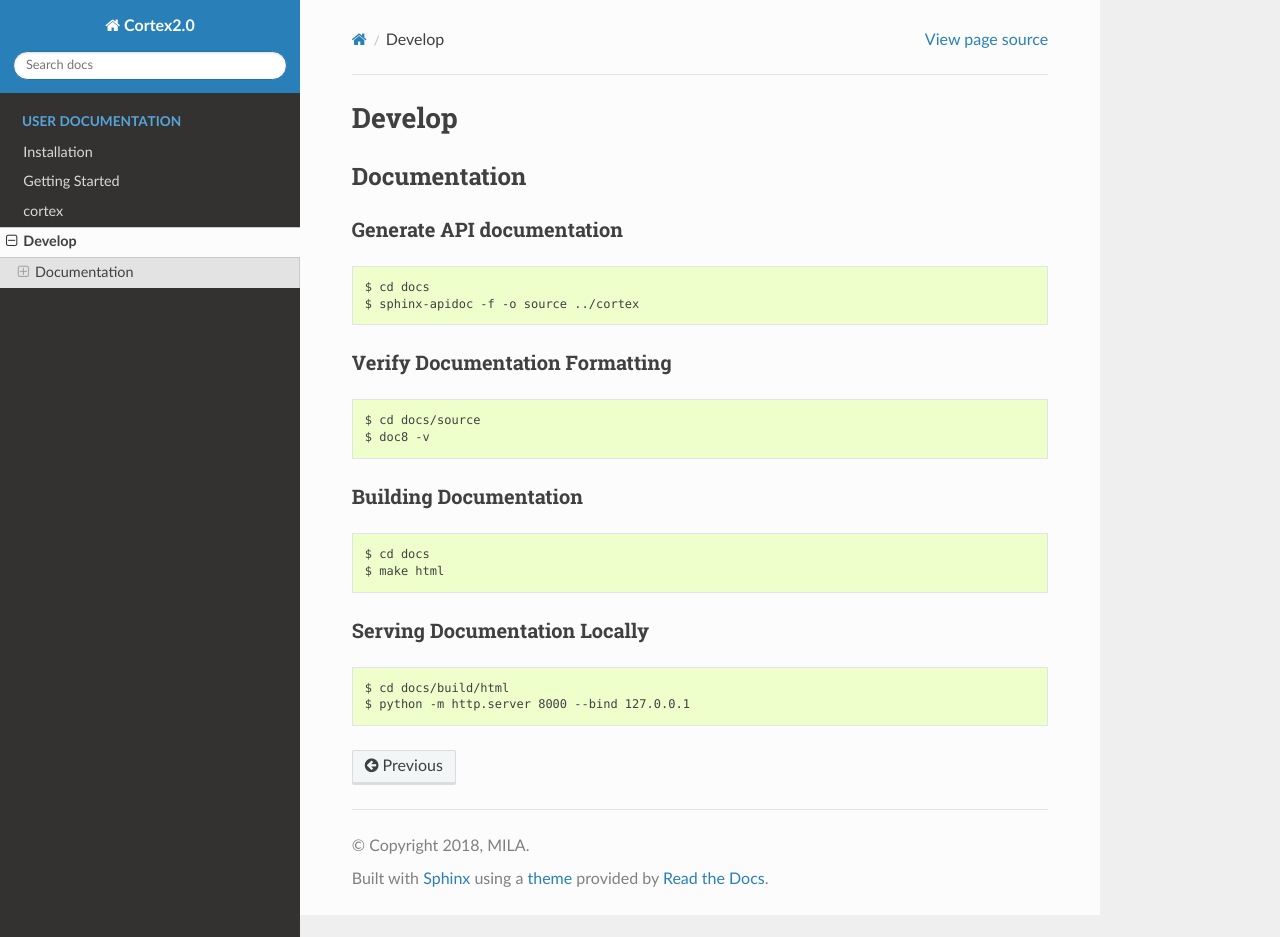
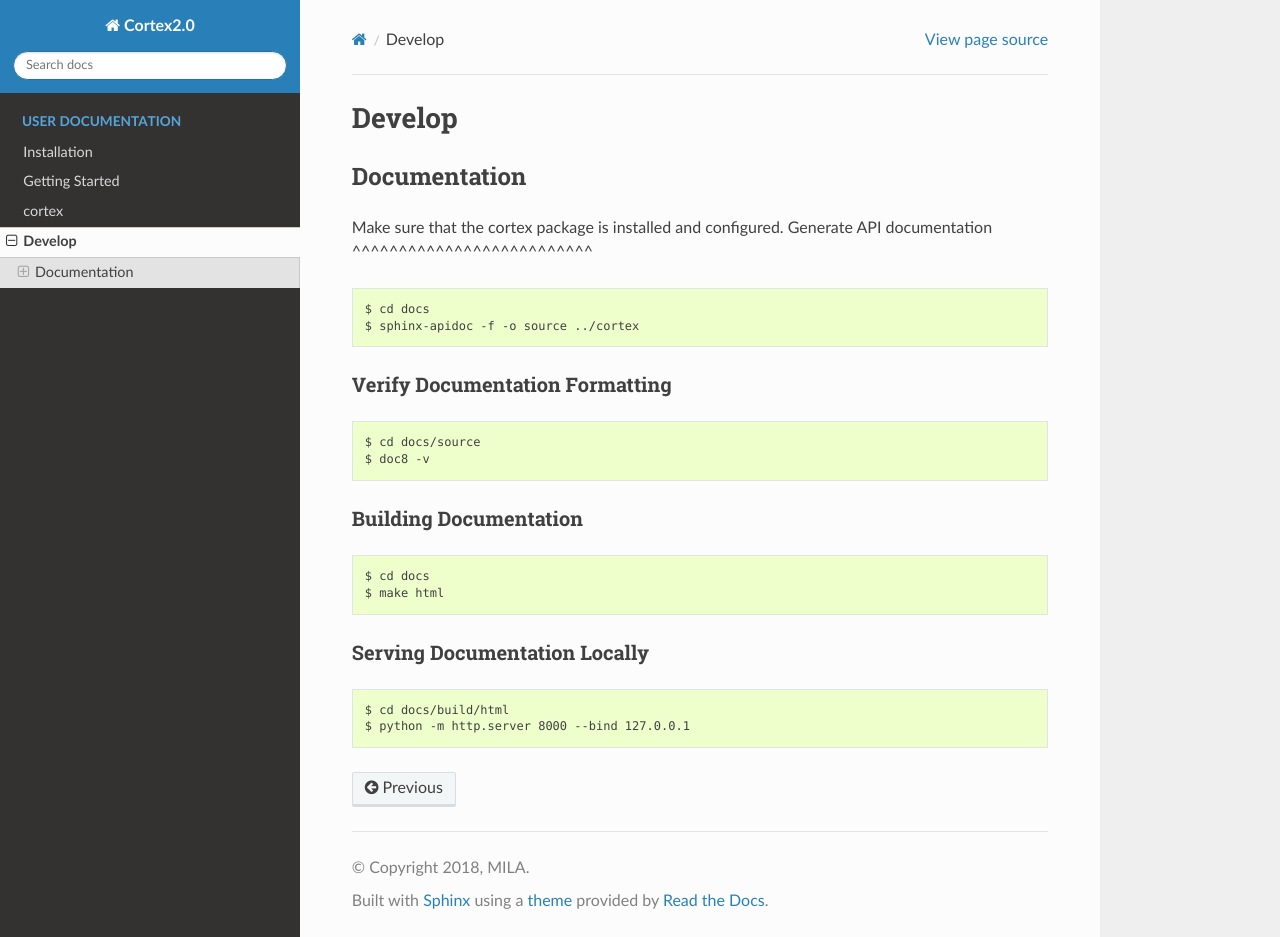
Before and after one commit to rdevon/cortex, a Sphinx documentation site: the page built from docs/source/develop.rst, in a window 1280 px wide and 937 px high. Built offline with Sphinx 7.4.7 and the Read the Docs theme 2.0.0, drawn with Linux system fonts in a browser that asks for light colours.

```diff
--- a/docs/source/develop.rst
+++ b/docs/source/develop.rst
@@ -3,7 +3,7 @@ Develop
 
 Documentation
 ~~~~~~~~~~~~~
-
+Make sure that the cortex package is installed and configured.
 Generate API documentation
 ^^^^^^^^^^^^^^^^^^^^^^^^^^
 ::
```
Also changed, not shown: README.md (+1 -1 lines).
